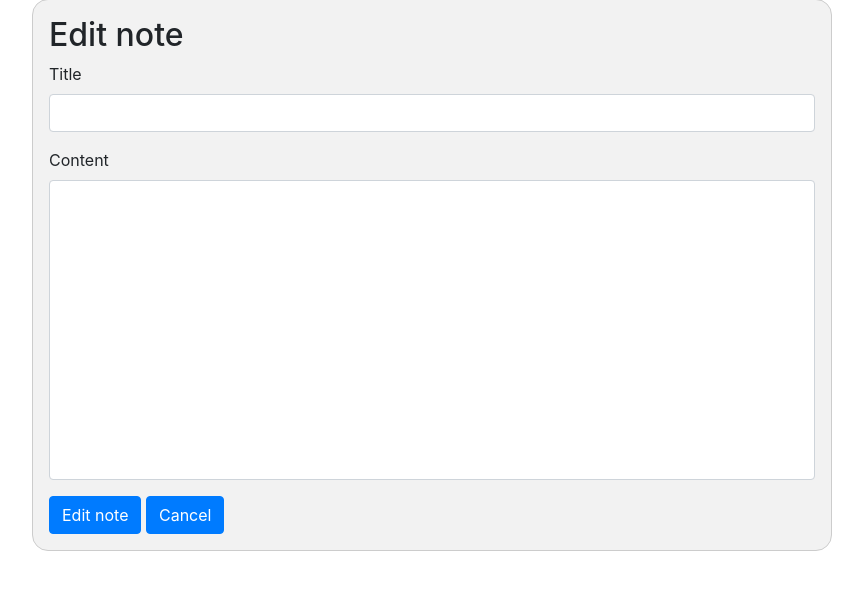
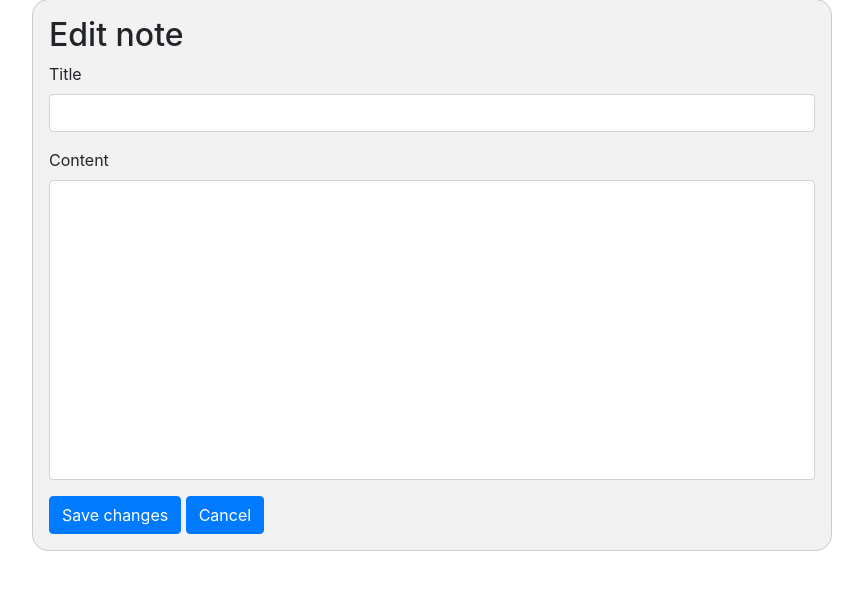
Before and after one commit to ghandylan/flask-notes, a Flask app: page /edit-note/1 in a window 1280 px wide. Shown: the part 121-711 px from the top of the page, without its empty margins (208-1071 px from the left). Run offline with Flask 3, Linux system fonts and the light colour scheme; the visitor is signed in with stand-in values (Sample User, id 1); data that the repository does not hold is empty; some libraries are stand-ins or nearby versions.

Commit message:
changed to 'Save Changes'

```diff
--- a/templates/user/editnote.html
+++ b/templates/user/editnote.html
@@ -20,7 +20,7 @@
             </div>
 
             <!-- Submit/Edit note button -->
-            <button title="Edit note" type="submit" class="btn btn-primary">Edit note</button>
+            <button title="Edit note" type="submit" class="btn btn-primary">Save changes</button>
 
             <!-- Cancel button -->
             <a title="Cancel" class="btn btn-primary" href="{{ url_for('user_views.dashboard', username=current_user.username) }}"
```
